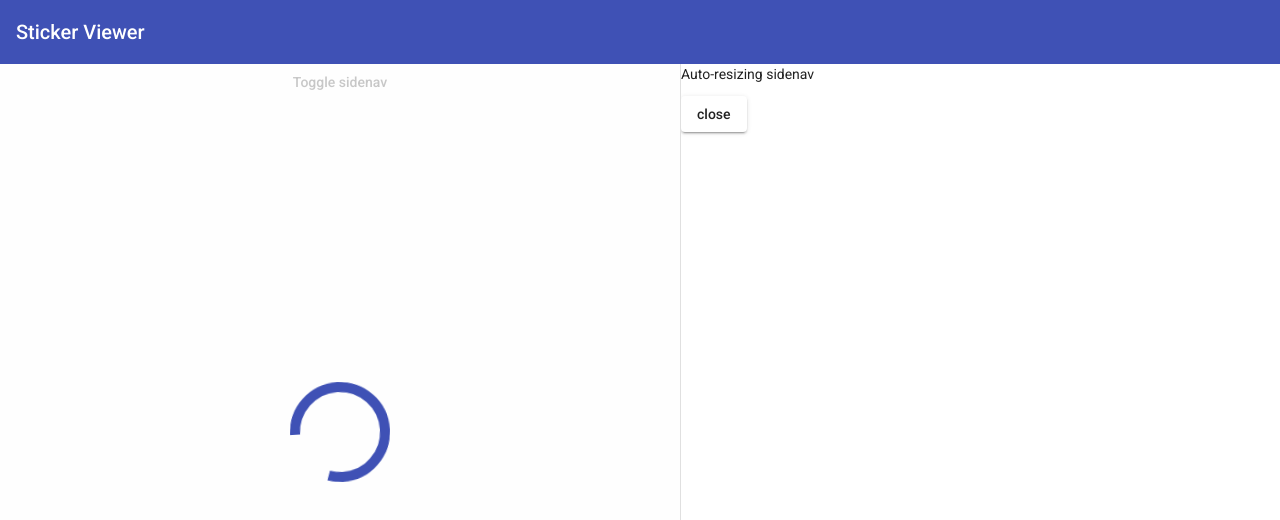
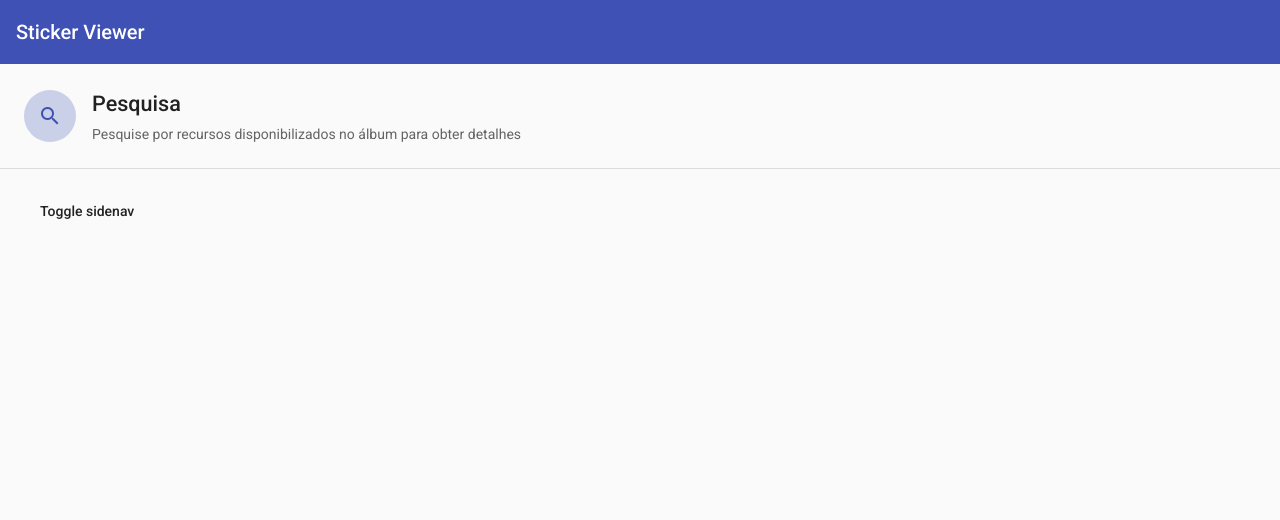
Before and after one commit to felipewesley/fwc-2022-sticker-viewer, an Angular app: page /pesquisa in a window 1280 px wide. Shown: the top 520 px of the page. Built offline with nearby package versions, Linux system fonts and the light colour scheme.

Commit message:
layout header - pagina de pesquisa

```diff
--- a/src/app/modules/pesquisa/pesquisa.component.html
+++ b/src/app/modules/pesquisa/pesquisa.component.html
@@ -5,7 +5,7 @@
         #drawer
         class="drawer-sidebar"
         [mode]="'side'"
-        [opened]="true"
+        [opened]="false"
         [position]="'end'">
 
         <p>Auto-resizing sidenav</p>
@@ -21,32 +21,29 @@
 
         <loading *ngIf="loading"></loading>
 
-        <div class="container">
+        <header class="p-24">
 
-            <!-- <div>
-                <br><br><br><br><br>
-                <br><br><br><br><br>
-                <br><br><br><br><br>
-                <br><br><br><br><br>
-                <br><br><br><br><br>
-                <br><br><br><br><br>
-                <br><br><br><br><br>
-                <br><br><br><br><br>
-            </div> -->
+            <custom-icon
+                [icon]="'search'"
+                [color]="'primary'"></custom-icon>
 
-            <button type="button" mat-button (click)="drawer.toggle()">
-                Toggle sidenav
-            </button>
+            <div class="content">
+                <h2>Pesquisa</h2>
+                <span>
+                    Pesquise por recursos disponibilizados no álbum para obter detalhes
+                </span>
+            </div>
+
+        </header>
+
+        <mat-divider></mat-divider>
+
+        <div class="container p-24">
 
             <div>
-                <br><br><br><br><br>
-                <br><br><br><br><br>
-                <br><br><br><br><br>
-                <br><br><br><br><br>
-                <br><br><br><br><br>
-                <br><br><br><br><br>
-                <br><br><br><br><br>
-                <br><br><br><br><br>
+                <button type="button" mat-button (click)="drawer.toggle()">
+                    Toggle sidenav
+                </button>
             </div>
 
         </div>
--- a/src/app/modules/pesquisa/pesquisa.component.ts
+++ b/src/app/modules/pesquisa/pesquisa.component.ts
@@ -4,9 +4,10 @@ import { MatDrawer } from "@angular/material/sidenav";
 
 import { NotificacaoService } from "app/core/notificacao";
 
+import { TipoPesquisa } from "app/dominio/types/search.type";
+
 import { PesquisaService } from "./services/pesquisa.service";
 import { PesquisaFormService } from "./services/pesquisa.form.service";
-import { TipoPesquisa } from "app/dominio/types/search.type";
 
 @Component({
     selector: 'app-pesquisa',
@@ -16,7 +17,7 @@ import { TipoPesquisa } from "app/dominio/types/search.type";
 })
 export class PesquisaComponent implements OnInit {
 
-    public loading = true;
+    public loading = false;
 
     @ViewChild('drawer', { static: true }) private _drawer: MatDrawer;
 
```
